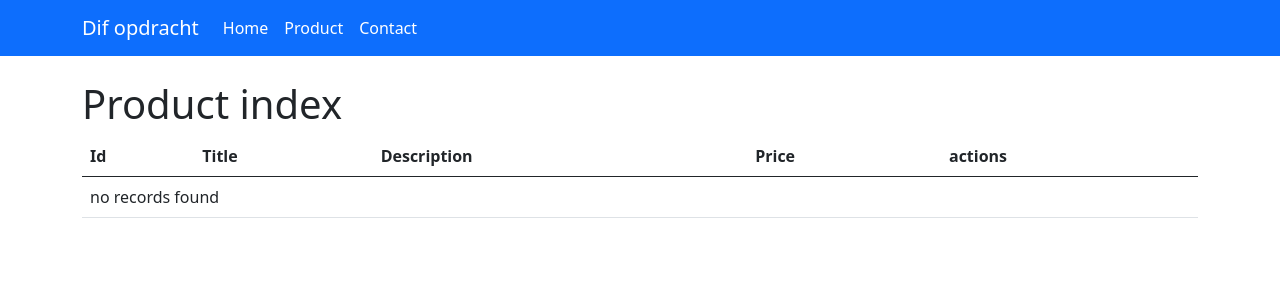
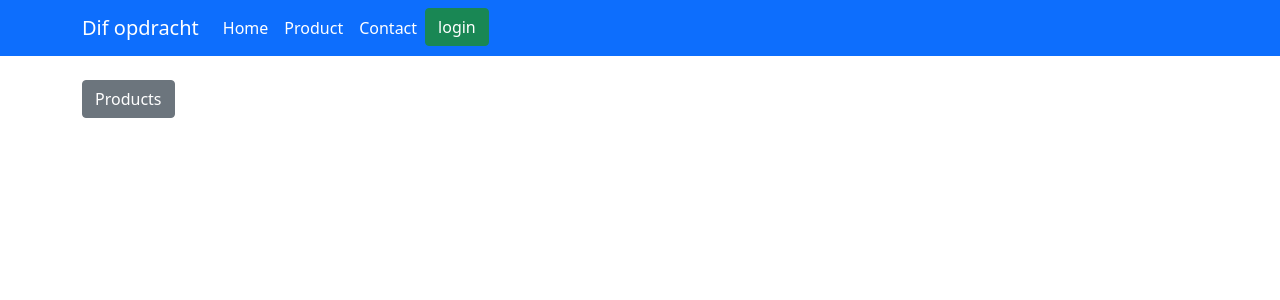
Before and after one commit to rajeev-pk/dif-opdracht, a Symfony app: template templates/product/index.html.twig in a window 1280 px wide. Shown: the top 300 px of the page. Run offline with Twig, Linux system fonts and the light colour scheme; the template is opened without the code that fills it, so the values that code supplies are empty; some libraries are stand-ins or nearby versions.

Commit message:
Project af

```diff
--- a/src/Controller/FactuurController.php
+++ b/src/Controller/FactuurController.php
@@ -11,7 +11,7 @@ class FactuurController extends AbstractController
 {
     /**
      * @Route("/factuur", name="factuur")
-     * @Security("is_granted('ROLE_ADMIN') or is_granted('ROLE_BOEK')")
+     * @Security("is_granted('ROLE_ADMIN') or is_granted('ROLE_BOEK') or is_granted('ROLE_BALIE')")
      */
     public function index(): Response
     {
--- a/src/Controller/RaporterenController.php
+++ b/src/Controller/RaporterenController.php
@@ -11,7 +11,7 @@ class RaporterenController extends AbstractController
 {
     /**
      * @Route("/raporteren", name="raporteren")
-     * @Security("is_granted('ROLE_ADMIN') or is_granted('ROLE_RAPORT')")
+     * @Security("is_granted('ROLE_ADMIN')  or is_granted('ROLE_BOEK')")
      *
      */
     public function index(): Response
--- a/templates/base.html.twig
+++ b/templates/base.html.twig
@@ -20,15 +20,18 @@
             <li class="nav-item">
               <a class="nav-link active" aria-current="page" href="{{ path('home') }}">Home</a>
             </li>
-              {% if(is_granted("ROLE_BOEK") or is_granted("ROLE_ADMIN")) %}
+              {% if(is_granted("ROLE_BOEK") or is_granted("ROLE_ADMIN")) or is_granted("ROLE_BALIE") %}
               <li class="nav-item">
                   <a class="nav-link active" aria-current="page" href="{{ path("factuur") }}">Facatuur</a>
               </li>
               {% endif %}
+              {% if(is_granted("ROLE_BOEK")) %}
+              {% else %}
               <li class="nav-item">
-                  <a class="nav-link active" aria-current="page" href="{{ path("product_index") }}">Product</a>
+                   <a class="nav-link active" aria-current="page" href="{{ path("product_index") }}">Product</a>
               </li>
-              {% if(is_granted("ROLE_RAPORT") or is_granted("ROLE_ADMIN")) %}
+              {% endif %}
+              {% if(is_granted("ROLE_BOEK") or is_granted("ROLE_ADMIN")) %}
               <li class="nav-item">
                   <a class="nav-link active" aria-current="page" href="{{ path("raporteren") }}">Reporteren</a>
               </li>
@@ -41,6 +44,15 @@
                       <a class="nav-link active" aria-current="page" href="{{ path("product_index") }}">Admin</a>
                   </li>
               {% endif %}
+              {% if(app.user) %}
+                  <li class="nav-item">
+                      <a class="btn btn-danger" aria-current="page" href="{{ path("app_logout") }}">Logout</a>
+                  </li>
+              {% else %}
+              <li class="nav-item">
+                  <a class="btn btn-success" aria-current="page" href="{{ path("app_login") }}">login</a>
+              </li>
+              {% endif %}
           </ul>
         </div>
       </div>
--- a/templates/product/index.html.twig
+++ b/templates/product/index.html.twig
@@ -3,15 +3,16 @@
 {% block title %}Product index{% endblock %}
 
 {% block body %}
+    {% if(is_granted("ROLE_ADMIN")) %}
     <h1>Product index</h1>
-
-    <table class="table">
+    <table class="table table-striped table-hover">
         <thead>
             <tr>
                 <th>Id</th>
                 <th>Title</th>
                 <th>Description</th>
                 <th>Price</th>
+
                 <th>actions</th>
             </tr>
         </thead>
@@ -21,13 +22,11 @@
                 <td>{{ product.id }}</td>
                 <td>{{ product.title }}</td>
                 <td>{{ product.description }}</td>
-                <td>{{ product.price }}</td>
-                <td>
-                    {% if(is_granted("ROLE_ADMIN")) %}
-                    <a href="{{ path('product_show', {'id': product.id}) }}">show</a>
-                    <a href="{{ path('product_edit', {'id': product.id}) }}">edit</a>
-                    {% endif %}
-                </td>
+                <td>€{{ product.price }}</td>
+                    <td>
+                        <a href="{{ path('product_show', {'id': product.id}) }}">show</a>
+                        <a href="{{ path('product_edit', {'id': product.id}) }}">edit</a>
+                    </td>
             </tr>
         {% else %}
             <tr>
@@ -36,7 +35,14 @@
         {% endfor %}
         </tbody>
     </table>
-    {% if(is_granted("ROLE_ADMIN")) %}
+
     <a href="{{ path('product_new') }}">Create new</a>
+    {% else %}
+    <button class="btn btn-secondary d-inline-flex align-items-center" data-bs-toggle="collapse" aria-expanded="true" data-bs-target="#contents-collapse" aria-controls="contents-collapse">Products</button>
+    <ul class="list-unstyled ps-3 collapse" id="contents-collapse" style="">
+        {% for product in products %}
+            <li><a class="d-inline-flex align-items-center rounded" href="{{ path('product_show', {'id': product.id}) }}">{{ product.title }}</a></li>
+        {% endfor %}
+    </ul>
     {% endif %}
 {% endblock %}
```
Also changed, not shown: src/Controller/ProductController.php (+36 -0 lines), templates/product/show.html.twig (+7 -5 lines).
